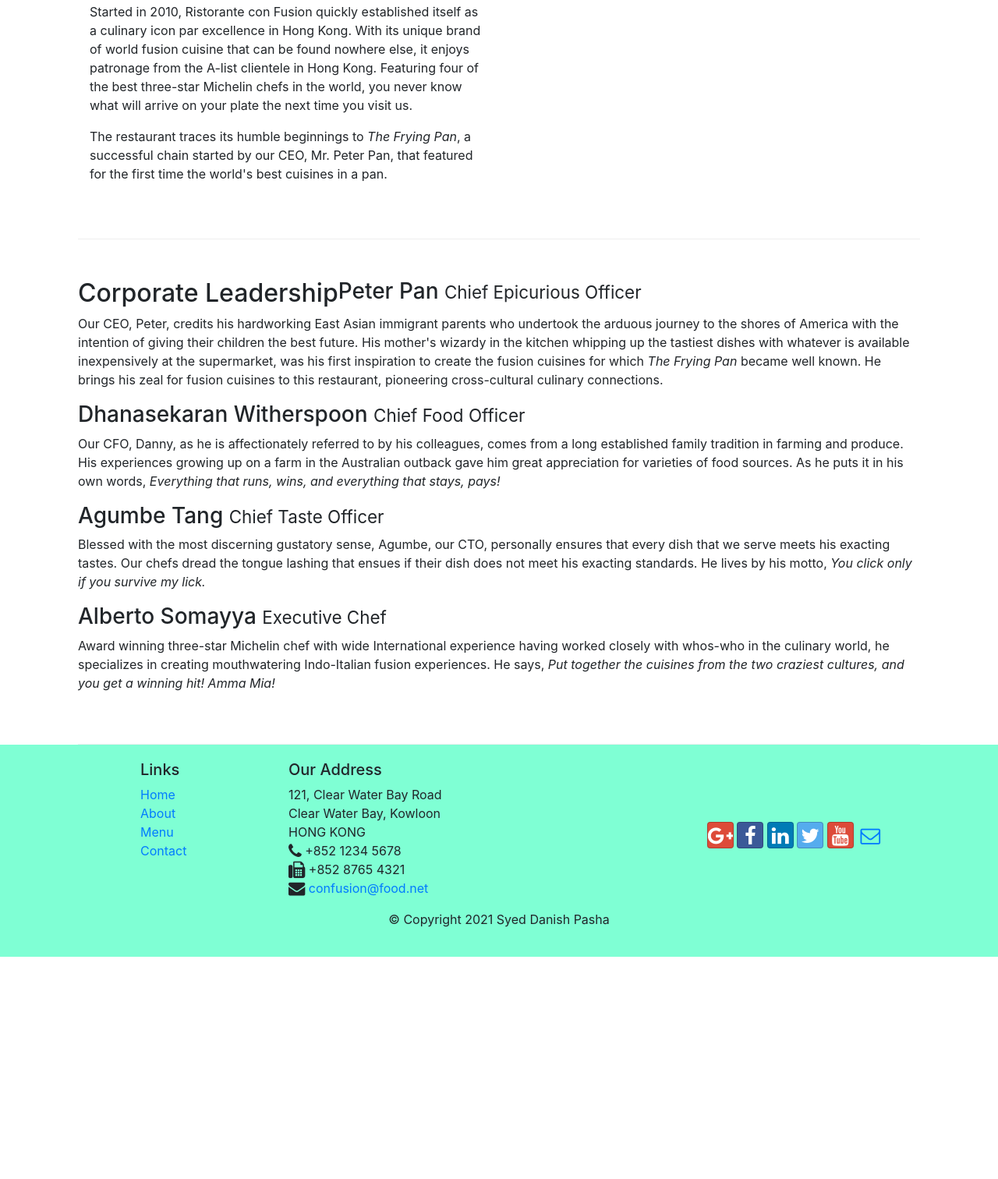
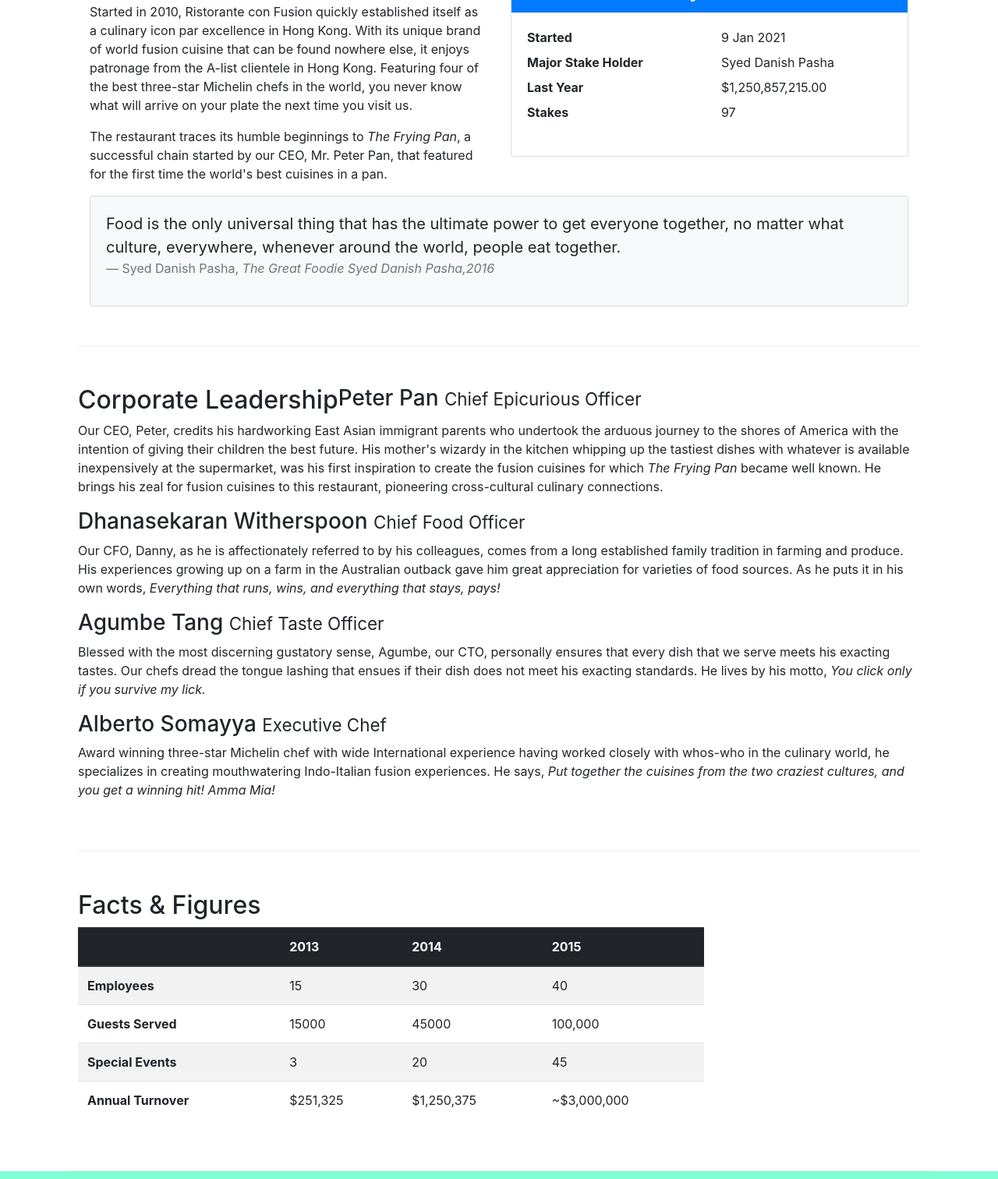
Before and after one commit to SyedDanishPasha/Mini_Project, a website: page aboutus.html in a window 1280 px wide. Shown: the part 508-2020 px from the top of the page at 78% size. Before the commit the page ends 1735 px from the top, so only its background shows below. Drawn offline with nearby package versions, Linux system fonts and the light colour scheme.

Commit message:
Tables & Cards

```diff
--- a/aboutus.html
+++ b/aboutus.html
@@ -71,8 +71,33 @@
                         in Hong Kong. Featuring four of the best three-star Michelin chefs in the world, you never know what will arrive on your plate the next time you visit us.</p>
                     <p>The restaurant traces its humble beginnings to <em>The Frying Pan</em>, a successful chain started by our CEO, Mr. Peter Pan, that featured for the first time the world's best cuisines in a pan.</p>
                 </div>
-            </div>
-            <div>
+                <div class="col-sm">
+                    <div class="card">
+                        <h3 class="card-header bg-primary text-white">Facts for the day</h3>
+                        <div class="card-body">
+                            <dl class="row">
+                                <dt class="col-6">Started</dt>
+                                <dd class="col-6">9 Jan 2021</dd>
+                                <dt class="col-6">Major Stake Holder</dt>
+                                <dd class="col-6">Syed Danish Pasha</dd>
+                                <dt class="col-6">Last Year</dt>
+                                <dd class="col-6">$1,250,857,215.00</dd>
+                                <dt class="col-6">Stakes</dt>
+                                <dd class="col-6">97</dd>
+                            </dl>
+                        </div>
+                    </div>
+                </div>
+                <div class="col-12">
+                    <div class="card card-body bg-light">
+                        <blockquote class="blockquote">
+                            <p class="mb-0">Food is the only universal thing that has the ultimate power to get everyone together, no matter what culture, everywhere, whenever around the world, people eat together.</p>
+                            <footer class="blockquote-footer">Syed Danish Pasha,
+                                <cite title="Source Title">The Great Foodie Syed Danish Pasha,2016</cite>
+                            </footer>
+                        </blockquote>
+                    </div>
+                </div>
             </div>
         </div>
 
@@ -94,7 +119,51 @@
                 <p class="d-none d-sm-block">Award winning three-star Michelin chef with wide International experience having worked closely with whos-who in the culinary world, he specializes in creating mouthwatering Indo-Italian fusion experiences. He says, <em>Put together the cuisines from the two craziest cultures, and you get a winning hit! Amma Mia!</em></p>
             </div>
         </div>
-
+        <div class="row row-content">
+            <div class="col-12 col-sm-9">
+                <h2>Facts &amp; Figures</h2>
+                <div class="table-responsive">
+                    <table class="table table-striped">
+                        <thead class="thead-dark">
+                            <tr>
+                                <th>&nbsp;</th>
+                                <th>2013</th>
+                                <th>2014</th>
+                                <th>2015</th>
+                            </tr>
+                        </thead>
+                        <tbody>
+                            <tr>
+                                <th>Employees</th>
+                                <td>15</td>
+                                <td>30</td>
+                                <td>40</td>
+                            </tr>
+                            <tr>
+                                <th>Guests Served</th>
+                                <td>15000</td>
+                                <td>45000</td>
+                                <td>100,000</td>
+                            </tr>
+                            <tr>
+                                <th>Special Events</th>
+                                <td>3</td>
+                                <td>20</td>
+                                <td>45</td>
+                            </tr>
+                            <tr>
+                                <th>Annual Turnover</th>
+                                <td>$251,325</td>
+                                <td>$1,250,375</td>
+                                <td>~$3,000,000</td>
+                            </tr>
+                        </tbody>
+                    </table>
+                </div>
+            </div>
+            <div class="col-12 col-sm-3">
+            </div>
+        </div>
     </div>
 
     <footer class="footer">
```
Also changed, not shown: contactus.html (+1 -1 lines), index.html (+1 -1 lines).
